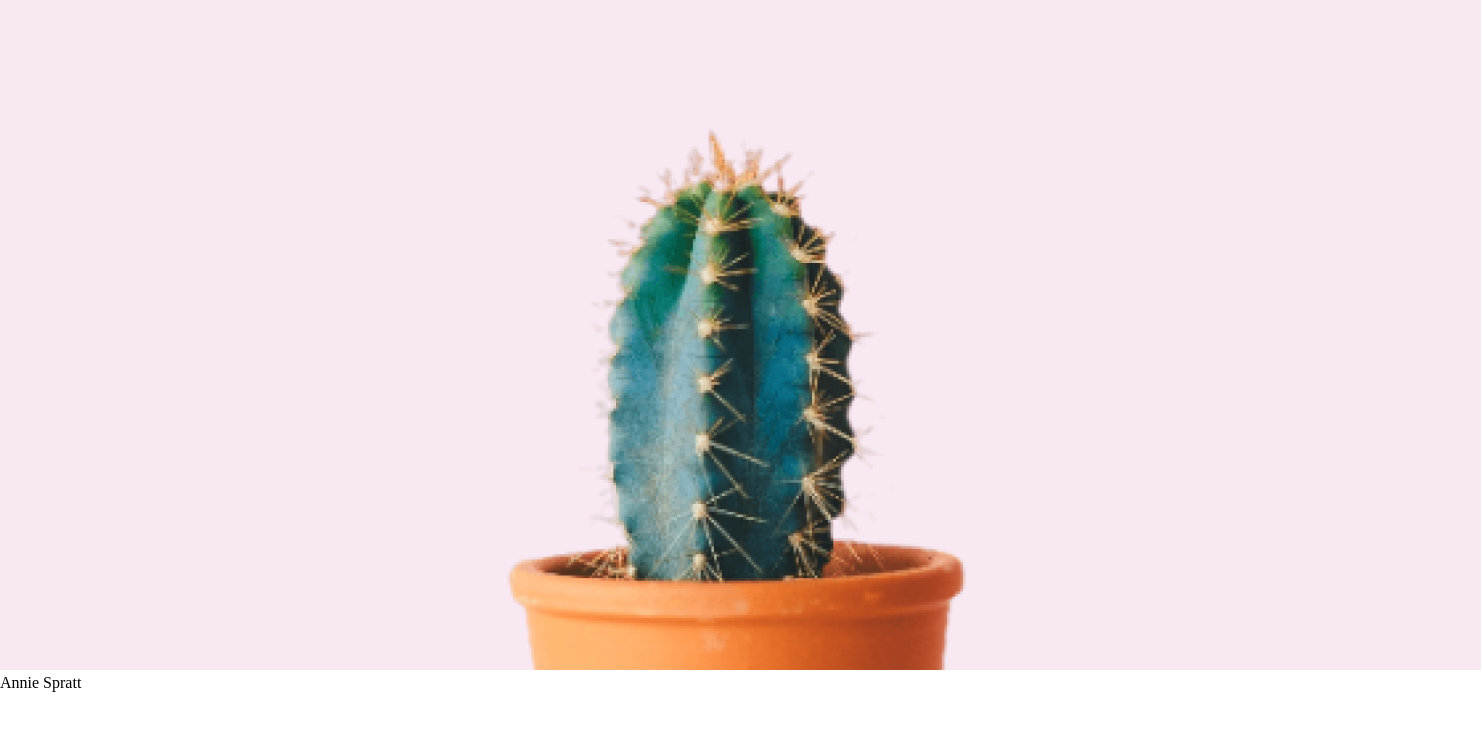
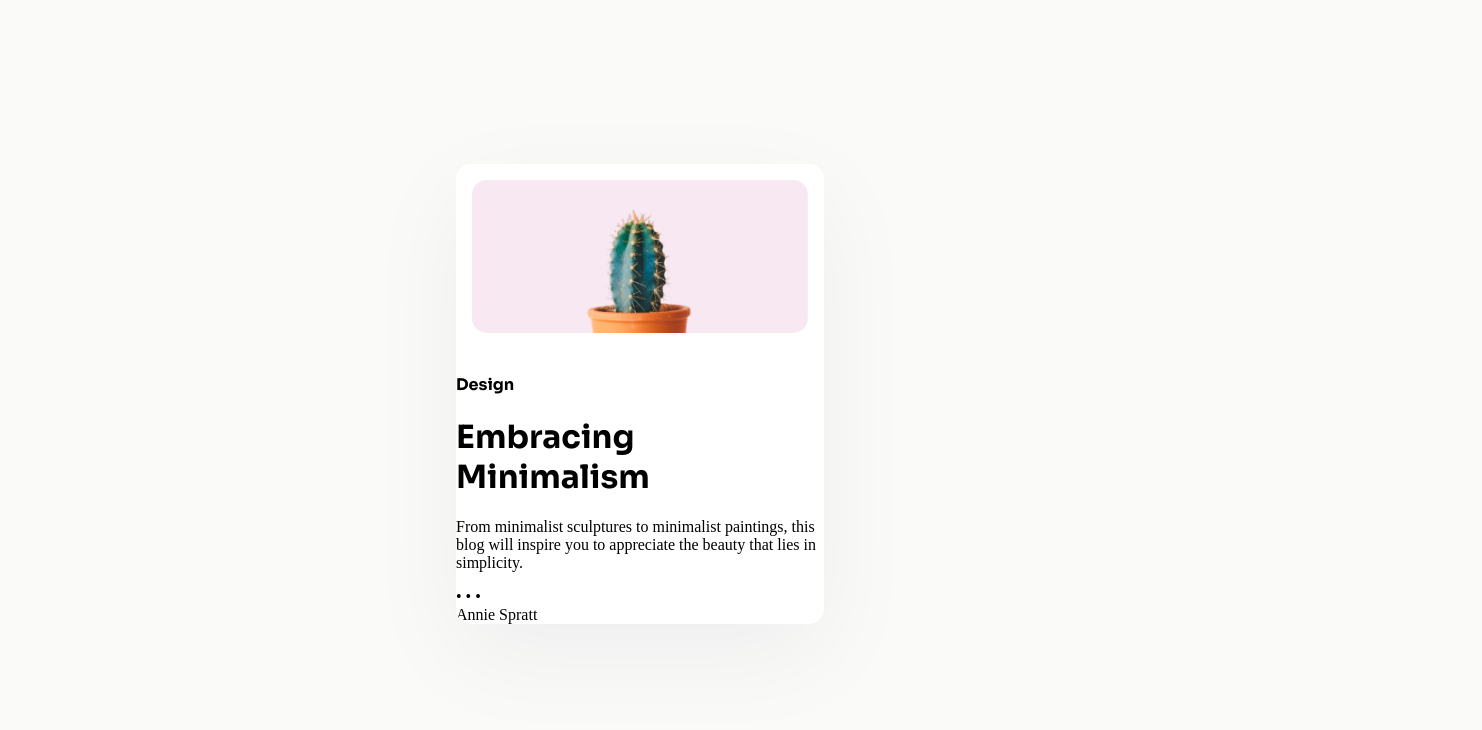
Before and after one commit to JoaquinIVL95/Minimal-Blog-Card-Challenge, a plain HTML site: page index.html in a window 1280 px wide. Shown: the whole page, 1482 px wide, since content can reach past the window. Drawn offline with Linux system fonts and the light colour scheme.

Commit message:
updates in the code

```diff
--- a/index.html
+++ b/index.html
@@ -4,21 +4,36 @@
     <meta charset="UTF-8">
     <meta name="viewport" content="width=device-width, initial-scale=1.0">
     <link rel="stylesheet" href="styles.css">
+    <link rel="preconnect" href="https://fonts.googleapis.com">
+    <link rel="preconnect" href="https://fonts.gstatic.com" crossorigin>
+    <link href="https://fonts.googleapis.com/css2?family=Poppins&family=Sora:wght@100..800&display=swap" rel="stylesheet">
     <title>Card responsive Challenge</title>
 </head>
 <body>
-    <div class="card">
 
-        <div class="img-div">
-            <img src="/Minimal-Blog-Card-Challenge/cactus_img.jpg" alt="">
-        </div>
-        <div class="tag-div"></div>
-        <div class="h1-div"></div>
-        <div class="text-div"></div>
-        <div class="sep"></div>
-        <div class="name-div">Annie Spratt</div>
+    <div class="page">
+        <div class="card">
+
+            <div class="img-div">
+                <img class="img-cactus" src="/Minimal-Blog-Card-Challenge/cactus_img.jpg" alt="image of a cactus">
+            </div>
+
+            <div class="tag-div">
+                <h4 class="tag-name">Design</h4>
+            </div>
+
+            <div class="h1-div">
+                <h1 class="tittle">Embracing Minimalism</h1>
+            </div>
+
+            <div class="text-div">
+                <p class="text">From minimalist sculptures to minimalist paintings, this blog will inspire you to appreciate the beauty that lies in simplicity.</p>
+            </div>
+            <div class="sep"><span>• • •</span></div>
+            <div class="name-div">Annie Spratt</div>
 
 
+        </div>
     </div>
 </body>
 </html>
--- a/styles.css
+++ b/styles.css
@@ -1,4 +1,40 @@
-*{
+body{
     margin: 0;
     padding: 0;
+    max-width: 1280px;
+    background-color: #FAFAF9;
+
 }
+.page{
+    background-color: #FAFAF9;
+    display:  flex;
+    justify-content: center;
+    align-items: center;
+    margin: 164px;
+}
+
+.tag-name, .tittle, .text .name-div{
+    font-family: "Sora", sans-serif;}
+
+.card{
+
+    background-color: #FFFFFF;
+    width: 368px;
+    border-radius: 15px;
+    box-shadow: 0px 30px 100px 0px rgba(17, 23, 41, 0.05);
+    overflow: hidden;
+}
+
+.img-div{
+
+
+    padding: 16px;
+}
+
+.img-cactus{
+    width: 336px;
+    height: 153px;
+    box-sizing: border-box;
+    border-radius: 15px;
+
+}
```
